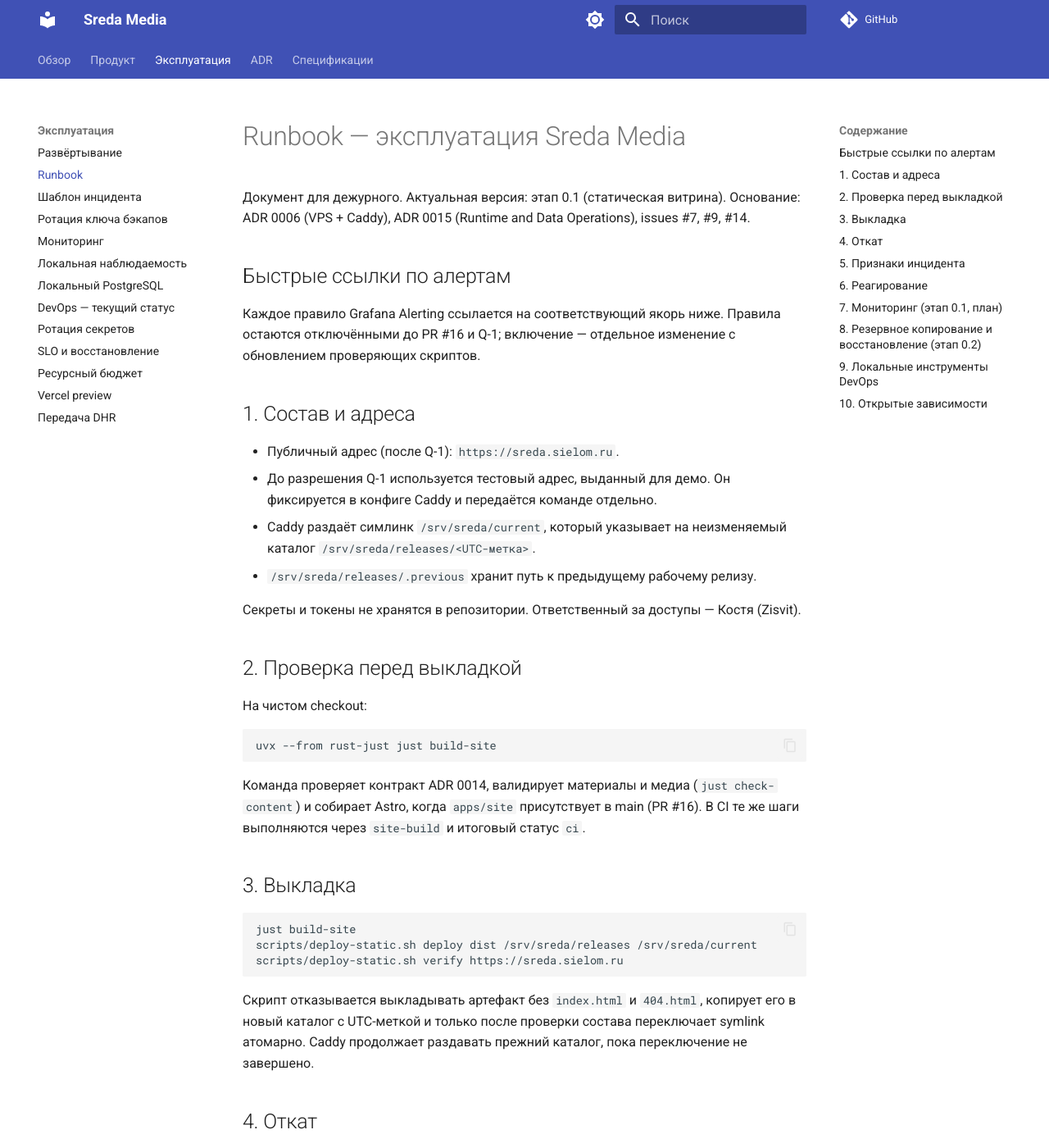
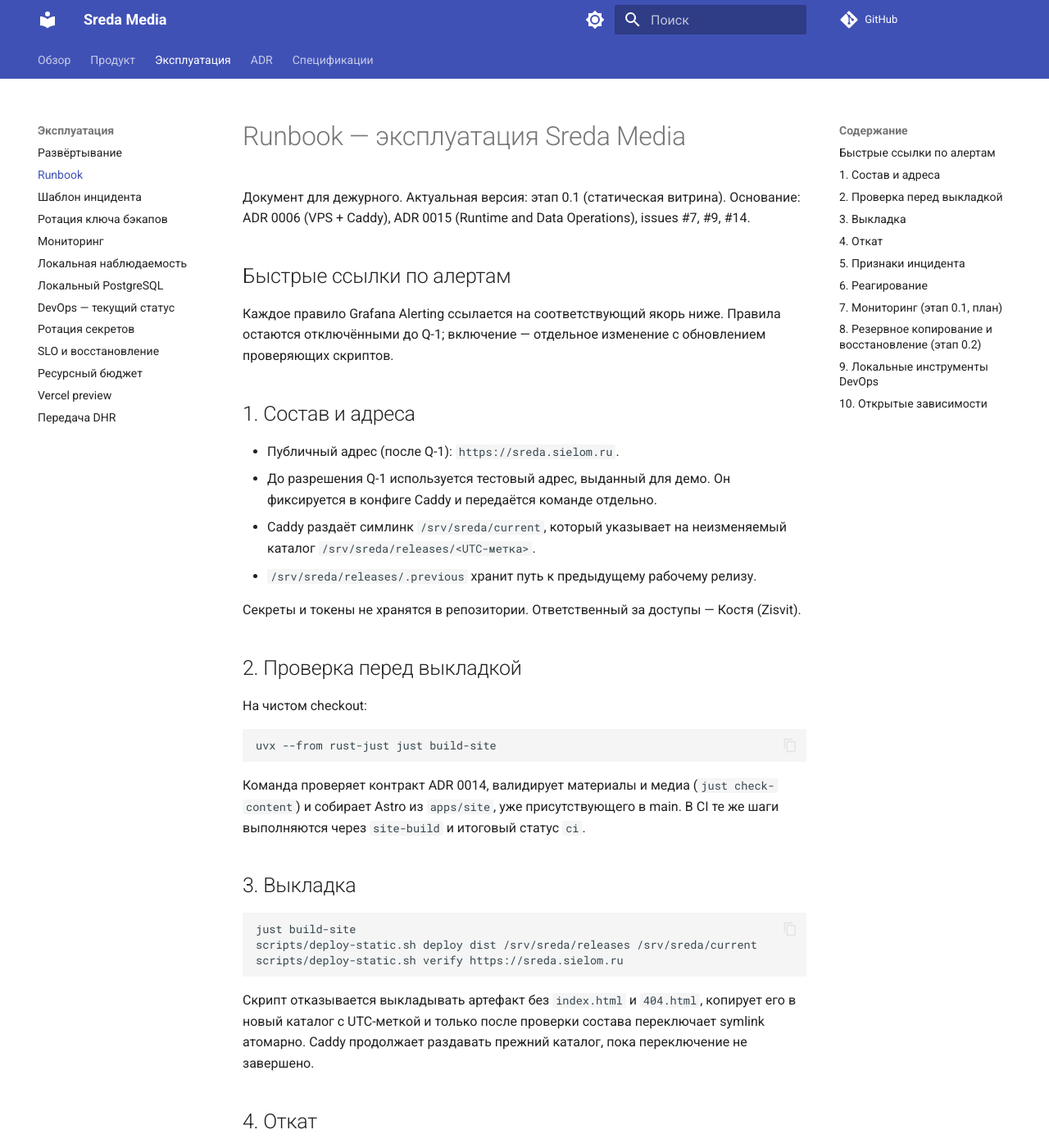
Before and after one commit to Cewerty/sreda-media, an MkDocs documentation site: the page built from docs/runbook.md, in a window 1280 px wide and 1400 px high. Shown: the whole window at 82% size. Built offline with MkDocs 1.6.1 and Material for MkDocs 9.7.7, drawn with Linux system fonts in a browser that asks for light colours; comment, search, counter and statistics services are not loaded; some of the changed text lies outside the part shown.

Commit message:
docs(devops): align status with merged site and ci
Refresh the status header and commit table, mark PR #16 as already merged, correct the ci check map, collapse duplicated monitoring paragraphs, and tighten MkDocs link validation without breaking out-of-repo references.

Refs: #14

````diff
--- a/docs/runbook.md
+++ b/docs/runbook.md
@@ -5,7 +5,7 @@
 
 ## Быстрые ссылки по алертам
 
-Каждое правило Grafana Alerting ссылается на соответствующий якорь ниже. Правила остаются отключёнными до PR #16 и Q-1; включение — отдельное изменение с обновлением проверяющих скриптов.
+Каждое правило Grafana Alerting ссылается на соответствующий якорь ниже. Правила остаются отключёнными до Q-1; включение — отдельное изменение с обновлением проверяющих скриптов.
 
 <a id="sreda-log-errors"></a>
 <a id="sreda-health-probe-failed"></a>
@@ -35,7 +35,7 @@
 uvx --from rust-just just build-site
 ```
 
-Команда проверяет контракт ADR 0014, валидирует материалы и медиа (`just check-content`) и собирает Astro, когда `apps/site` присутствует в main (PR #16). В CI те же шаги выполняются через `site-build` и итоговый статус `ci`.
+Команда проверяет контракт ADR 0014, валидирует материалы и медиа (`just check-content`) и собирает Astro из `apps/site`, уже присутствующего в main. В CI те же шаги выполняются через `site-build` и итоговый статус `ci`.
 
 ## 3. Выкладка
 
@@ -92,7 +92,7 @@ Grafana provisioning лежит строго в подпапках
 `alerting/policies.yml`, поэтому уведомлений нет. Подготовленные правила: рост
 ошибок в stdout, отказ health/readiness, откат выкладки, ошибки Grafana, ошибки
 приёма в Loki, провал backup и мало свободного места на диске (последнее требует
-профиля `logs` с node_exporter). Включение алертов — после PR #16 и Q-1: заменить
+профиля `logs` с node_exporter). Включение алертов — после Q-1: заменить
 label на `enabled="true"` и задать `GRAFANA_TELEGRAM_CHAT_ID`
 и `GRAFANA_TELEGRAM_BOT_TOKEN` переменными окружения на VPS. Provisioned-ресурсы
 редактируются только в этих файлах, не в UI Grafana.
@@ -170,7 +170,7 @@ CONFIRM=1 just restore-obs <UTC-метка>
 ## 10. Открытые зависимости
 
 - Q-1 с Артёмом — финальный домен и адрес выкладки.
-- PR #16 — собираемый Astro-сайт в main.
+- PR #16 уже в main — собираемый Astro-сайт.
 - #14 — мониторинг, уведомления, Grafana/Alloy/Loki, GlitchTip, backup/restore.
 - #41 — конфигурация Django для `deploy-strict` (относится к CMS, не к витрине).
 
--- a/mkdocs.yml
+++ b/mkdocs.yml
@@ -31,7 +31,10 @@ theme:
 # рабочими в репозитории, но MkDocs не может их резолвить: не делаем из них warning.
 validation:
   links:
+    # Вне docs_dir ссылки не резолвятся MkDocs, поэтому not_found остаётся info.
     not_found: info
+    anchors: warn
+    unrecognized_links: warn
 
 markdown_extensions:
   - admonition
````
Also changed, not shown: README.md (+1 -1 lines), docs/DEVOPS-STATUS.md (+18 -12 lines), docs/monitoring.md (+2 -2 lines).
